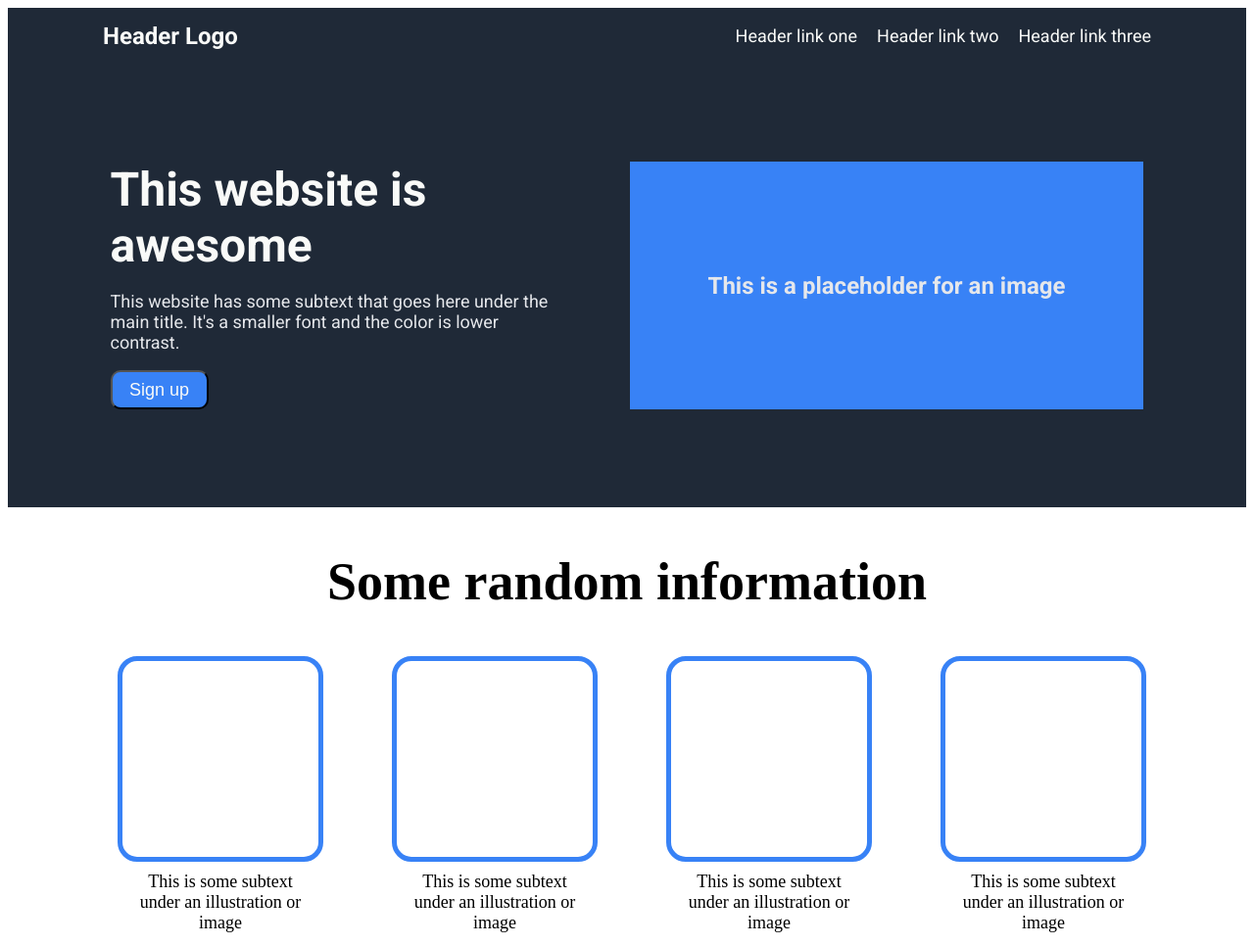
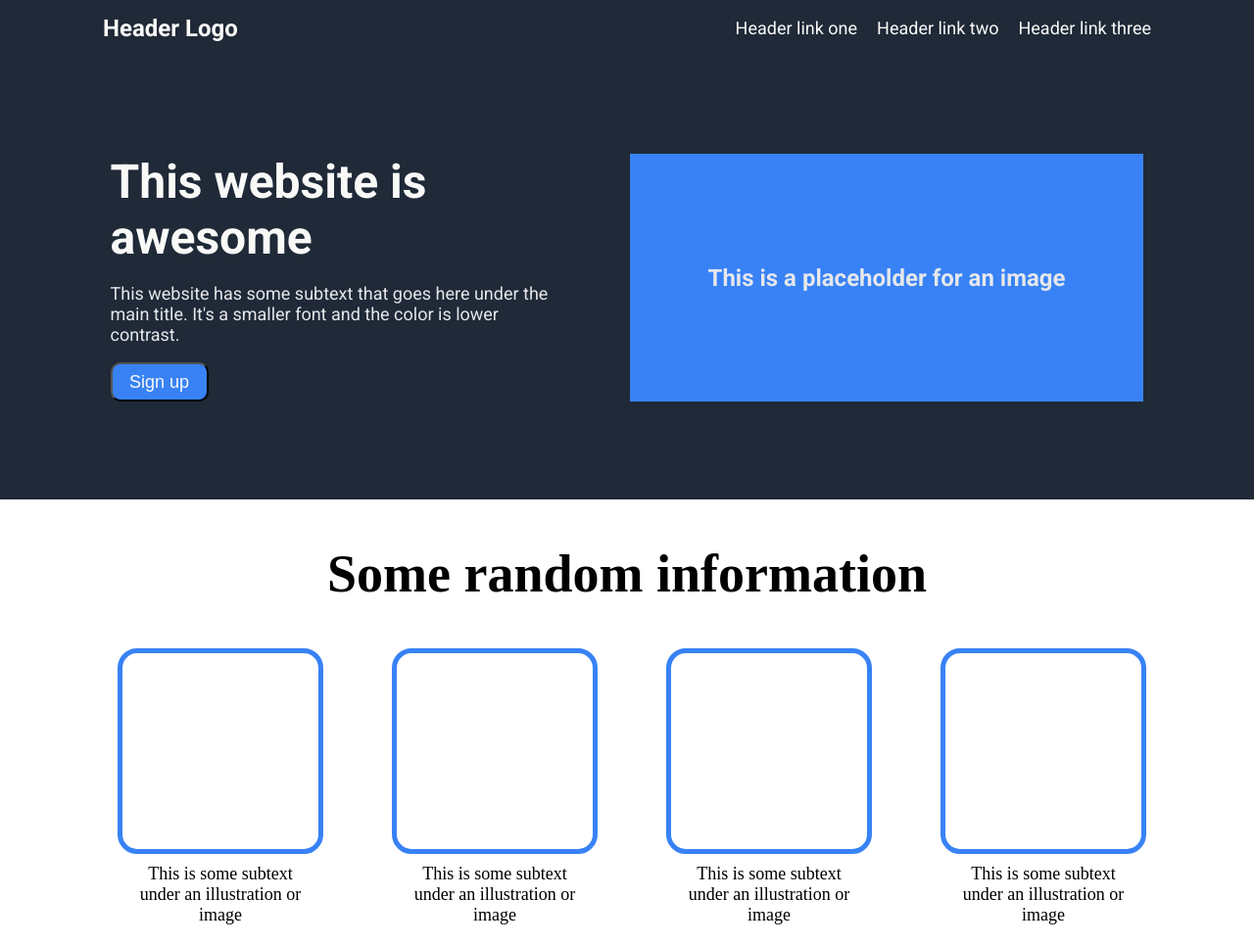
Before and after one commit to MattE-BB/landingpagefound, a website: page src/index.html in a window 1280 px wide. Shown: the top 966 px of the page at 98% size. Drawn offline with nearby package versions, Linux system fonts and the light colour scheme; files that its build step writes are made by us from their sources.

Commit message:
Changed margin of body to 0
Changing to 0 ensured background goes to edge
of screen.

```diff
--- a/src/sass/style.scss
+++ b/src/sass/style.scss
@@ -1,9 +1,7 @@
 /* Normalise CSS */
 
 body {
-    height: 100vh;
-    display: flex;
-    flex-direction: column;
+    margin: 0
 }
 
 /* Layout and Structure*/
```
